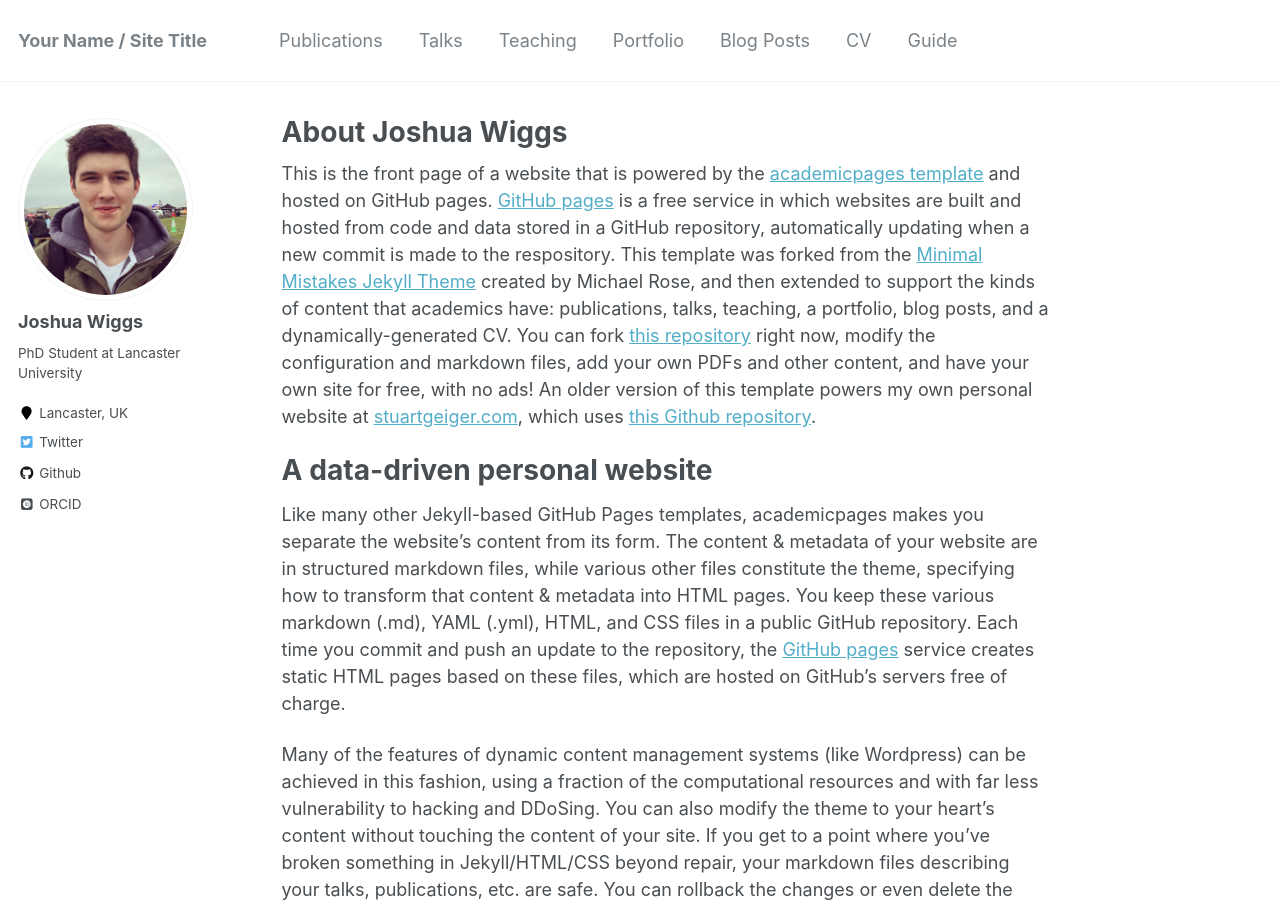
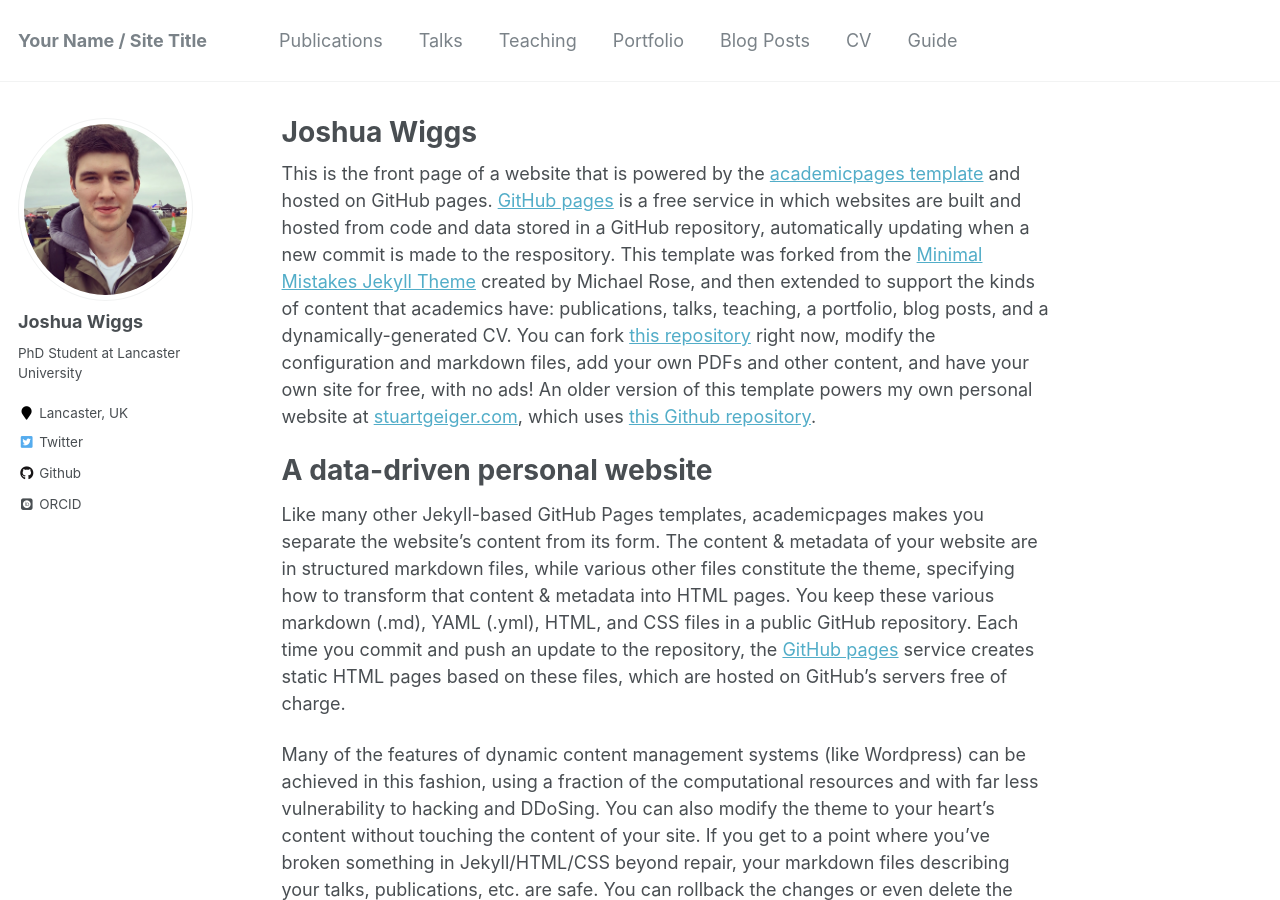
Before and after one commit to JoshWiggs/JoshWiggs.github.io, a Jekyll site: the page built from _pages/about.md, in a window 1280 px wide and 900 px high. Built offline with Jekyll 4.4.1, drawn with Linux system fonts in a browser that asks for light colours; some web fonts are replaced.

```diff
--- a/_config.yml
+++ b/_config.yml
@@ -46,8 +46,6 @@ staticman:
       type               : "date"
       options:
         format           : "iso8601" # "iso8601" (default), "timestamp-seconds", "timestamp-milliseconds"
-atom_feed:
-  path                   : # blank (default) uses feed.xml
 
 # SEO Related
 google_site_verification :
--- a/_pages/about.md
+++ b/_pages/about.md
@@ -1,6 +1,6 @@
 ---
 permalink: /
-title: "About Joshua Wiggs"
+title: "Joshua Wiggs"
 excerpt: "About me"
 author_profile: true
 redirect_from:
```
